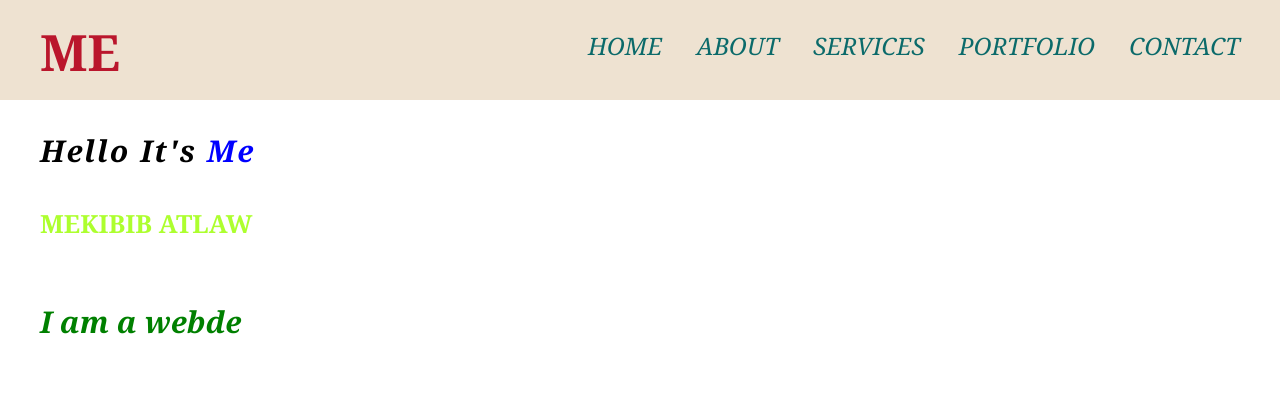
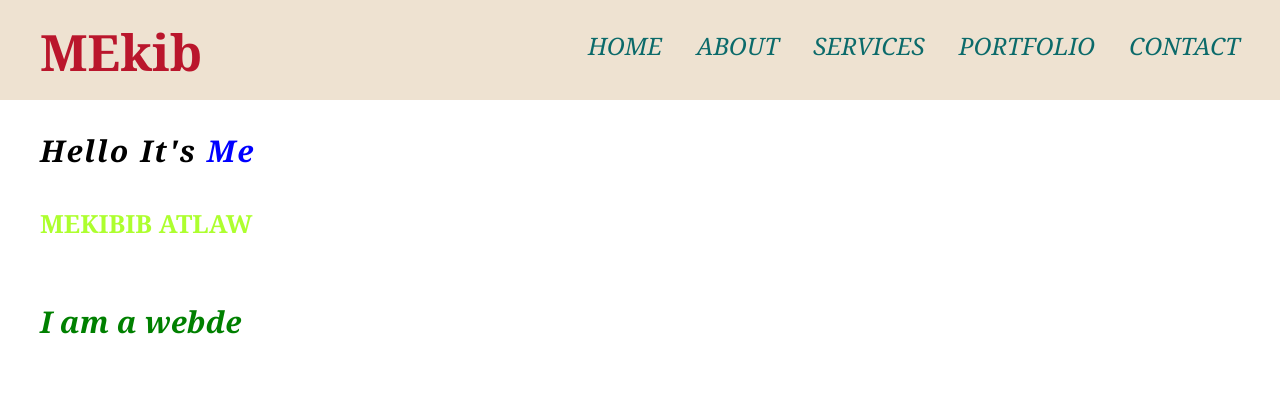
Before and after one commit to mekibib-shenkute/mekibib1, a plain HTML site: page portfolio/index.html in a window 1280 px wide. Shown: the top 408 px of the page. Drawn offline with nearby package versions, Linux system fonts and the light colour scheme.

Commit message:
second commit

```diff
--- a/portfolio/index.html
+++ b/portfolio/index.html
@@ -16,7 +16,7 @@
                     <i class='bx bxs-message-square-x' id="cancel"></i>
                 </label>
                 <h1>
-                    <a href="">ME</a>
+                    <a href="">MEkib</a>
                 </h1>
                 <!..<img src="logo.png" alt="M" width="30px">
 
```
